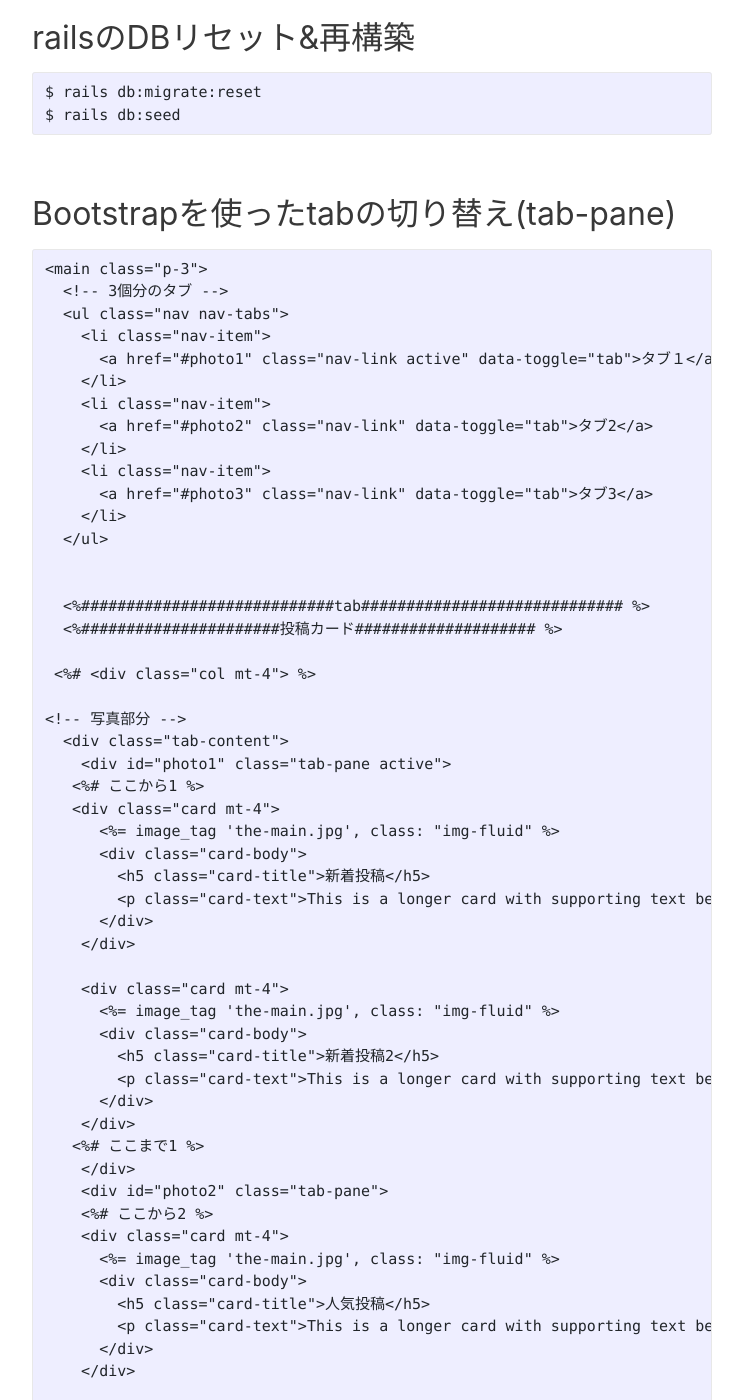
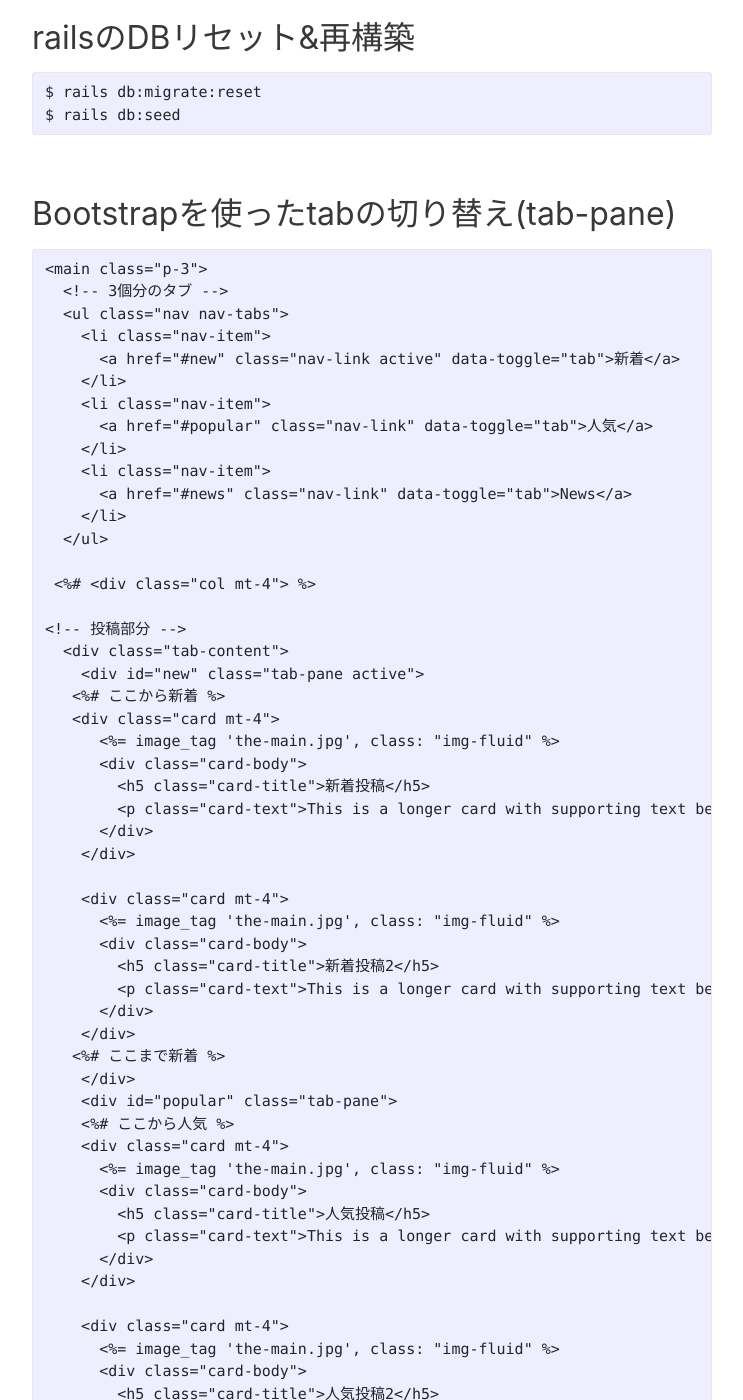
Before and after one commit to kazblog/kazblog.github.io, a Jekyll site: the page built from _posts/cheatsheet/Rails/2020-12-28-rails-cheat-sheat01.md, in a window 1280 px wide and 1400 px high, scrolled down 1500 px. Shown: the whole window, without its empty margins (268-1011 px from the left). Built offline with Jekyll 4.4.1, drawn with Linux system fonts in a browser that asks for light colours; some of the changed text lies outside the part shown.

Commit message:
Update 2020-12-28-rails-cheat-sheat01.md

```diff
--- a/_posts/cheatsheet/Rails/2020-12-28-rails-cheat-sheat01.md
+++ b/_posts/cheatsheet/Rails/2020-12-28-rails-cheat-sheat01.md
@@ -47,26 +47,22 @@ $ rails db:seed
   <!-- 3個分のタブ -->
   <ul class="nav nav-tabs">
     <li class="nav-item">
-      <a href="#photo1" class="nav-link active" data-toggle="tab">タブ１</a>
+      <a href="#new" class="nav-link active" data-toggle="tab">新着</a>
     </li>
     <li class="nav-item">
-      <a href="#photo2" class="nav-link" data-toggle="tab">タブ2</a>
+      <a href="#popular" class="nav-link" data-toggle="tab">人気</a>
     </li>
     <li class="nav-item">
-      <a href="#photo3" class="nav-link" data-toggle="tab">タブ3</a>
+      <a href="#news" class="nav-link" data-toggle="tab">News</a>
     </li>
   </ul>
 
-
-  <%############################tab############################# %>
-  <%######################投稿カード#################### %>
-
  <%# <div class="col mt-4"> %>
 
-<!-- 写真部分 -->
+<!-- 投稿部分 -->
   <div class="tab-content">
-    <div id="photo1" class="tab-pane active">
-   <%# ここから1 %>
+    <div id="new" class="tab-pane active">
+   <%# ここから新着 %>
    <div class="card mt-4">
       <%= image_tag 'the-main.jpg', class: "img-fluid" %>
       <div class="card-body">
@@ -82,10 +78,10 @@ $ rails db:seed
         <p class="card-text">This is a longer card with supporting text below as a natural lead-in to additional content. This content is a little bit longer.</p>
       </div>
     </div>
-   <%# ここまで1 %>
+   <%# ここまで新着 %>
     </div>
-    <div id="photo2" class="tab-pane">
-    <%# ここから2 %>
+    <div id="popular" class="tab-pane">
+    <%# ここから人気 %>
     <div class="card mt-4">
       <%= image_tag 'the-main.jpg', class: "img-fluid" %>
       <div class="card-body">
@@ -101,10 +97,10 @@ $ rails db:seed
         <p class="card-text">This is a longer card with supporting text below as a natural lead-in to additional content. This content is a little bit longer.</p>
       </div>
     </div>
-    <%# ここまで2 %>
+    <%# ここまで人気 %>
     </div>
-    <div id="photo3" class="tab-pane">
-    <%# ここから3 %>
+    <div id="news" class="tab-pane">
+    <%# ここからnews %>
     <div class="card mt-4">
       <%= image_tag 'the-main.jpg', class: "img-fluid" %>
       <div class="card-body">
@@ -120,7 +116,7 @@ $ rails db:seed
         <p class="card-text">This is a longer card with supporting text below as a natural lead-in to additional content. This content is a little bit longer.</p>
       </div>
     </div>
-    <%# ここまで3 %>
+    <%# ここまでnews %>
     </div>
   </div>
 </main>
```
